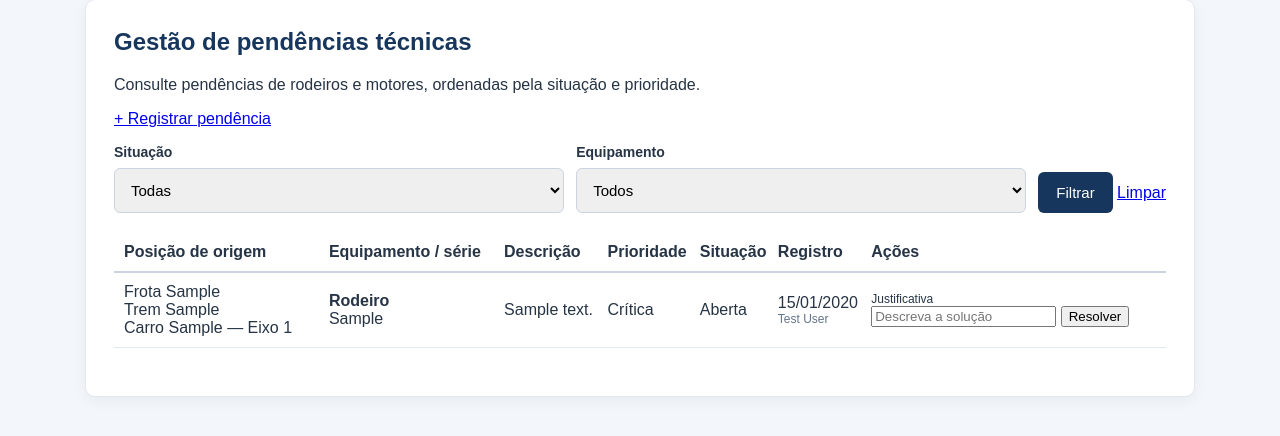
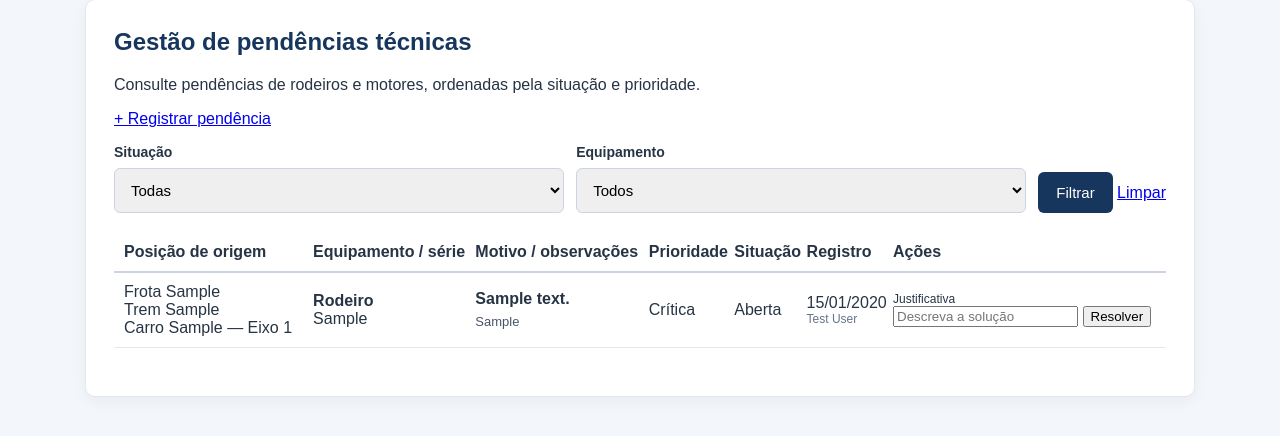
Before and after one commit to DiegoArmelin/SGR-M, a Laravel app: page /pendencias in a window 1280 px wide. Shown: the part 101-537 px from the top of the page. Run offline with Laravel 12, Linux system fonts and the light colour scheme; a user stored in the database is signed in; data comes from the database, SQL or seed files in the repository; tables that the repository leaves empty hold one stand-in row (values such as "Sample post").

Commit message:
feat: exibe motivo do catalogo e observacoes na lista de pendencias

```diff
--- a/resources/views/pendencias/index.blade.php
+++ b/resources/views/pendencias/index.blade.php
@@ -31,7 +31,7 @@
 
     <div style="overflow-x:auto"><table style="width:100%;border-collapse:collapse;text-align:left">
         <thead><tr style="border-bottom:2px solid #cbd5e1">
-            <th style="padding:10px">Posição de origem</th><th>Equipamento / série</th><th>Descrição</th><th>Prioridade</th><th>Situação</th><th>Registro</th><th>Ações</th>
+            <th style="padding:10px">Posição de origem</th><th>Equipamento / série</th><th>Motivo / observações</th><th>Prioridade</th><th>Situação</th><th>Registro</th><th>Ações</th>
         </tr></thead>
         <tbody>
         @forelse($pendencias as $pendencia)
@@ -53,7 +53,13 @@
                     @endif
                 </td>
                 <td><strong>{{ $tipo }}</strong><div>{{ $serie }}</div></td>
-                <td>{{ $pendencia->descricao }}</td>
+                <td>
+                    {{-- Para cadastros antigos, o texto original permanece disponível. --}}
+                    <strong>{{ $pendencia->motivoRetirada?->descricao ?? $pendencia->descricao }}</strong>
+                    @if($pendencia->observacoes)
+                        <div style="margin-top:6px;font-size:13px;color:#475569">{{ $pendencia->observacoes }}</div>
+                    @endif
+                </td>
                 <td>{{ $prioridades[$pendencia->prioridade] ?? $pendencia->prioridade }}</td>
                 <td>{{ $pendencia->situacao === 'aberta' ? 'Aberta' : 'Resolvida' }}</td>
                 <td>{{ $pendencia->created_at?->format('d/m/Y') }}<div style="font-size:12px;color:#64748b">{{ $pendencia->autor?->name }}</div></td>
```
